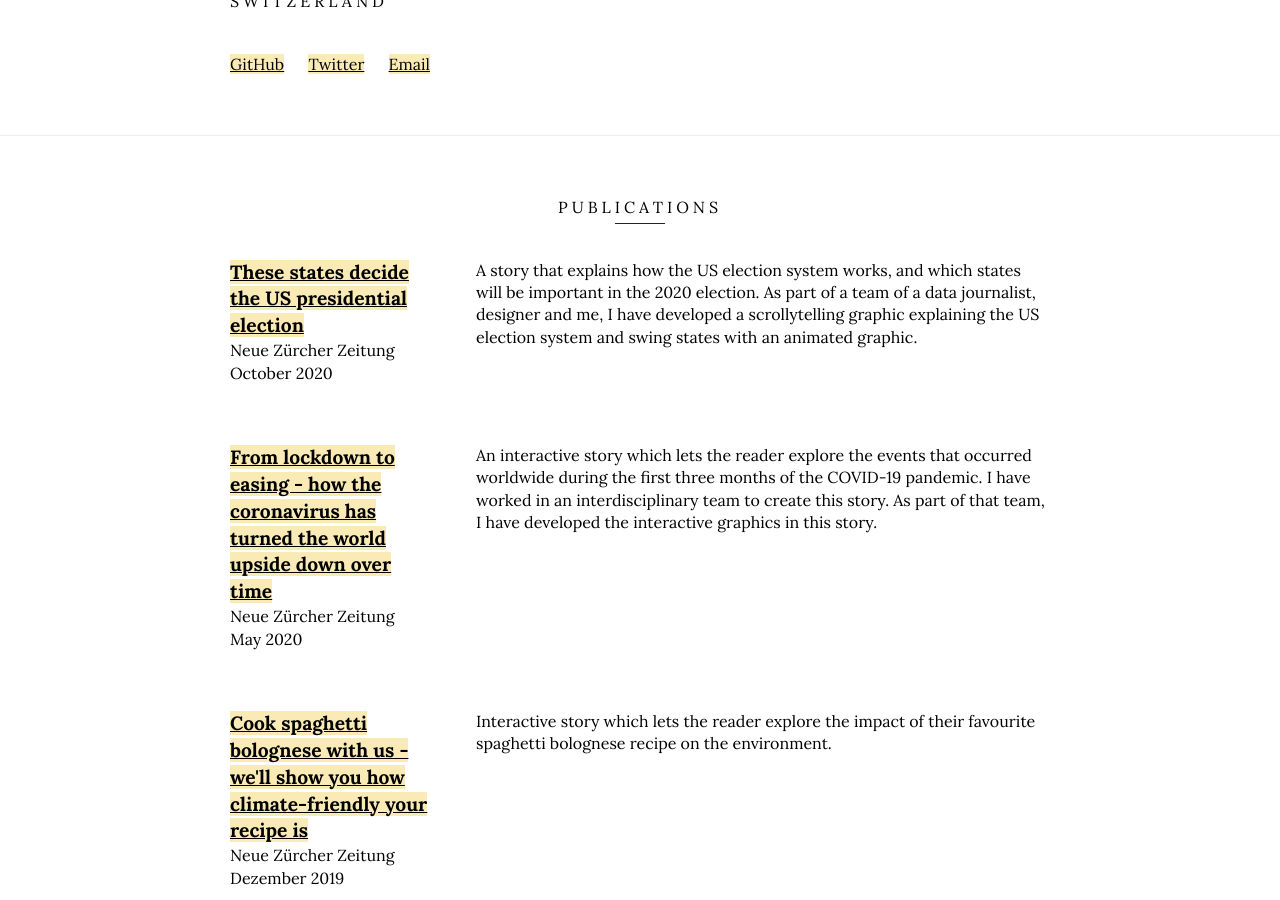
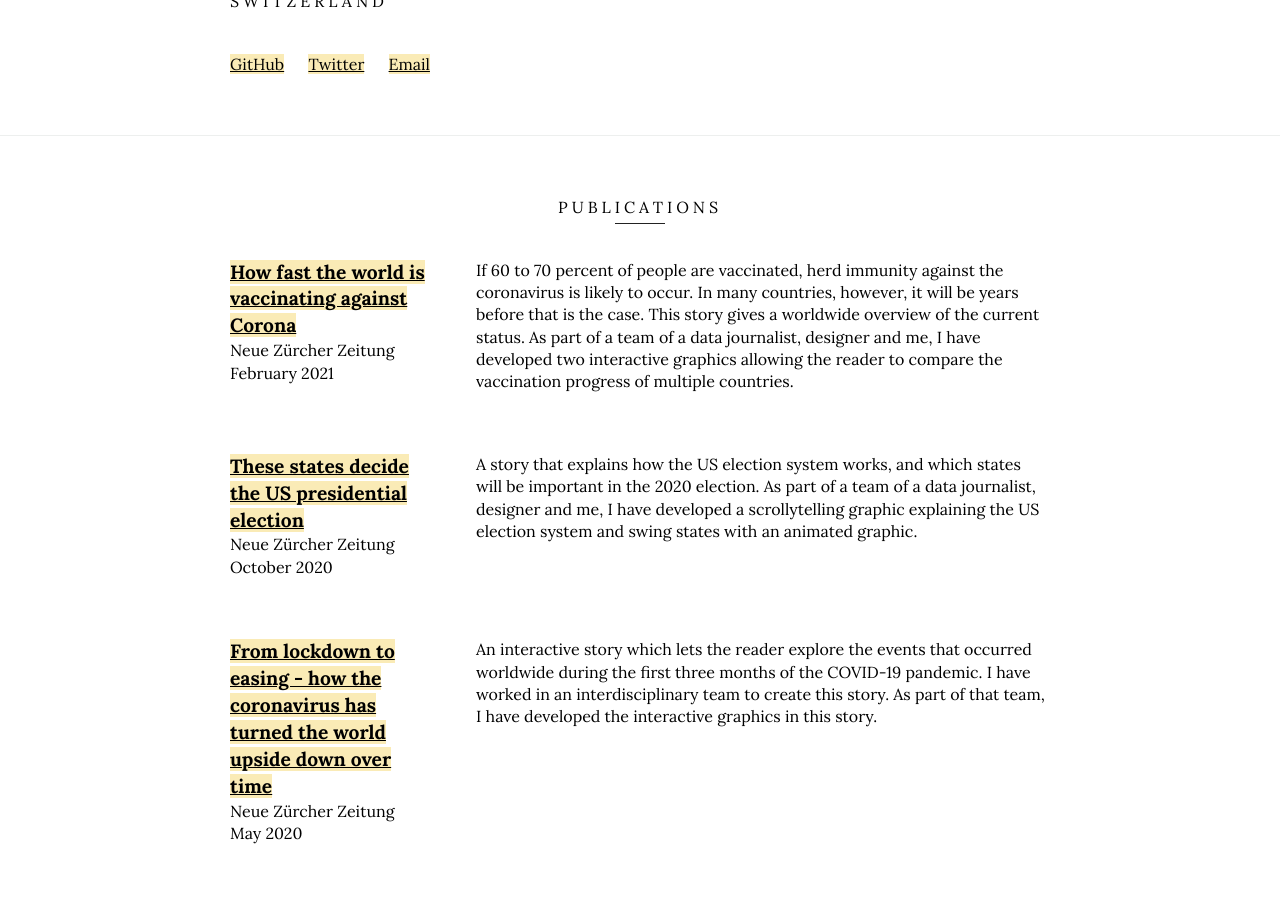
Before and after one commit to manuelroth/manuelroth.github.io, a Jekyll site: the page built from index.html, in a window 1280 px wide and 900 px high, scrolled down 431 px. Built offline with Jekyll 4.4.1, drawn with Linux system fonts in a browser that asks for light colours.

Commit message:
Add new publication

```diff
--- a/_data/publications.yml
+++ b/_data/publications.yml
@@ -1,3 +1,9 @@
+- title: How fast the world is vaccinating against Corona
+  link: https://www.nzz.ch/visuals/corona-impfung-wie-schnell-die-laender-impfen-eine-uebersicht-ld.1599814
+  newspaper: Neue Zürcher Zeitung
+  date: February 2021
+  description: If 60 to 70 percent of people are vaccinated, herd immunity against the coronavirus is likely to occur. In many countries, however, it will be years before that is the case. This story gives a worldwide overview of the current status. As part of a team of a data journalist, designer and me, I have developed two interactive graphics allowing the reader to compare the vaccination progress of multiple countries.
+
 - title: These states decide the US presidential election
   link: https://www.nzz.ch/visuals/wahlen-usa-2020-trump-oder-biden-diese-staaten-entscheiden-ld.1579388
   newspaper: Neue Zürcher Zeitung
```
